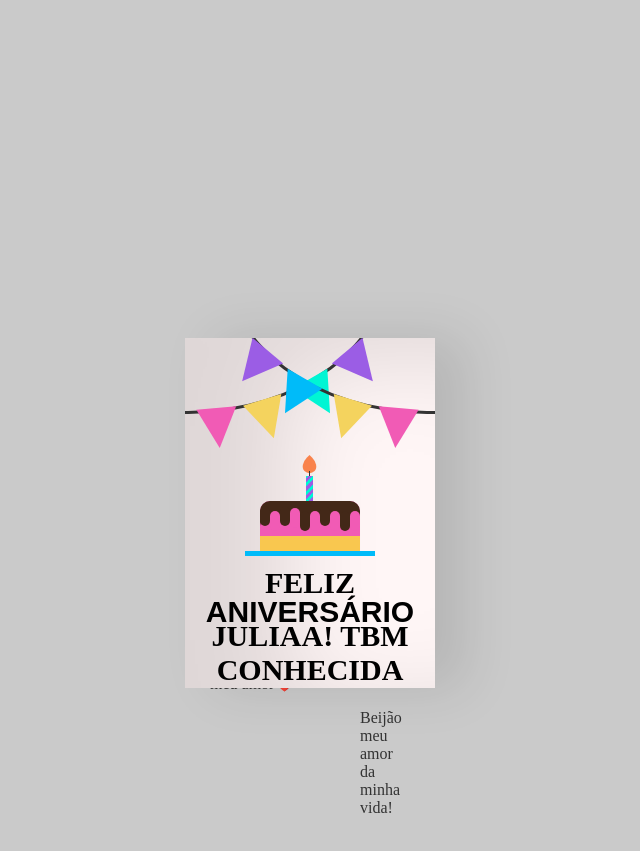
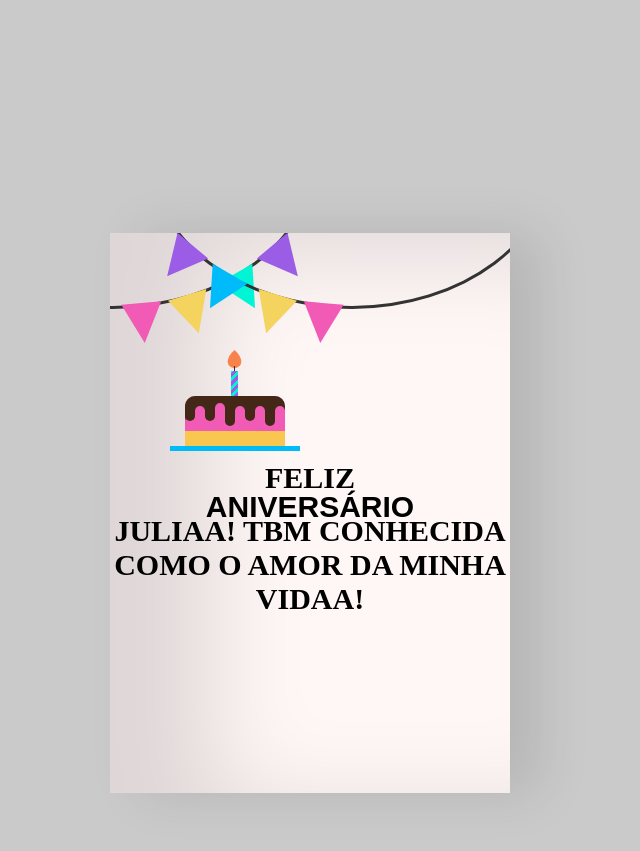
Before and after one commit to MatheusH264/Cartao-de-aniversario, a plain HTML site: page index.html in a window 1280 px wide. Shown: the part 95-946 px from the top of the page, without its empty margins (330-970 px from the left). Drawn offline with Linux system fonts and the light colour scheme.

Commit message:
Update style.css

```diff
--- a/css/style.css
+++ b/css/style.css
@@ -8,8 +8,8 @@ body {
   /*Create the card container*/
   .birthdayCard {
     position: relative;
-    width: 250px;
-    height:350px;
+    width: 400px;
+    height:560px;
     cursor: pointer;
     transform-style: preserve-3d;
     transform: perspective(2500px);
@@ -49,8 +49,8 @@ body {
   .cardFront {
     position: relative;
     background-color: rgb(255, 246, 246);
-    width: 250px;
-    height:350px;
+    width: 400px;
+    height:560px;
     overflow: hidden;
     transform-origin: left;
     box-shadow: inset 100px 20px 100px rgba(0,0,0,.13), 30px 0 50px rgba(0,0,0,0.1);
@@ -215,8 +215,8 @@ body {
   .cardInside {
     position: absolute;
     background-color: #fff;
-    width: 250px;
-    height:350px;
+    width: 400px;
+    height:560px;
     z-index:-1;
     left:0;
     top:0;
```
